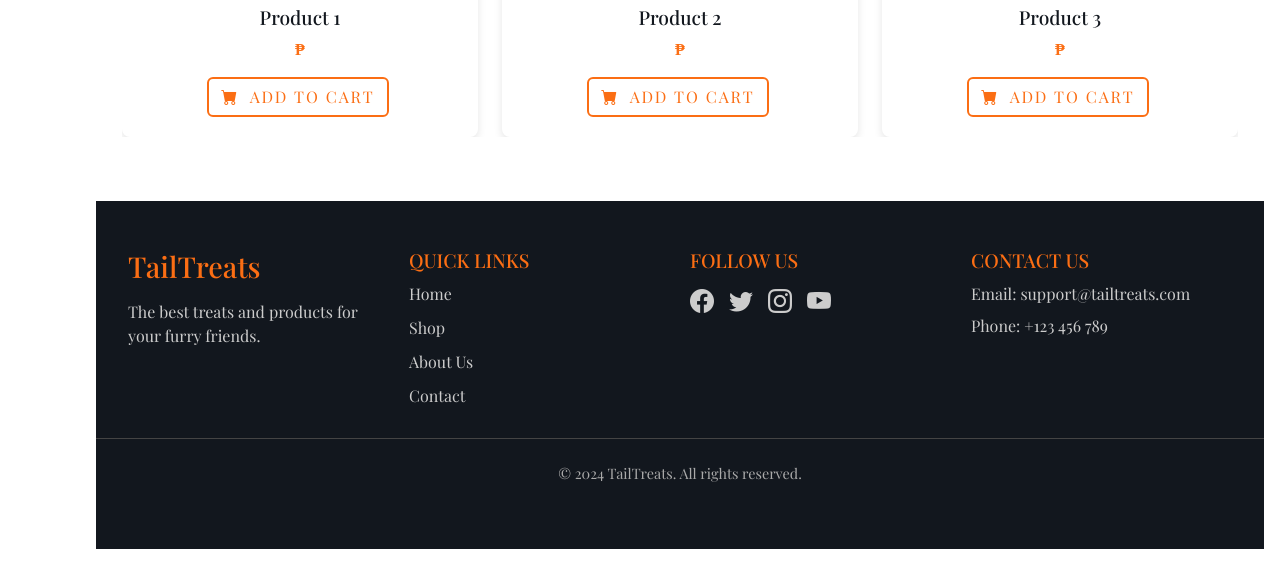
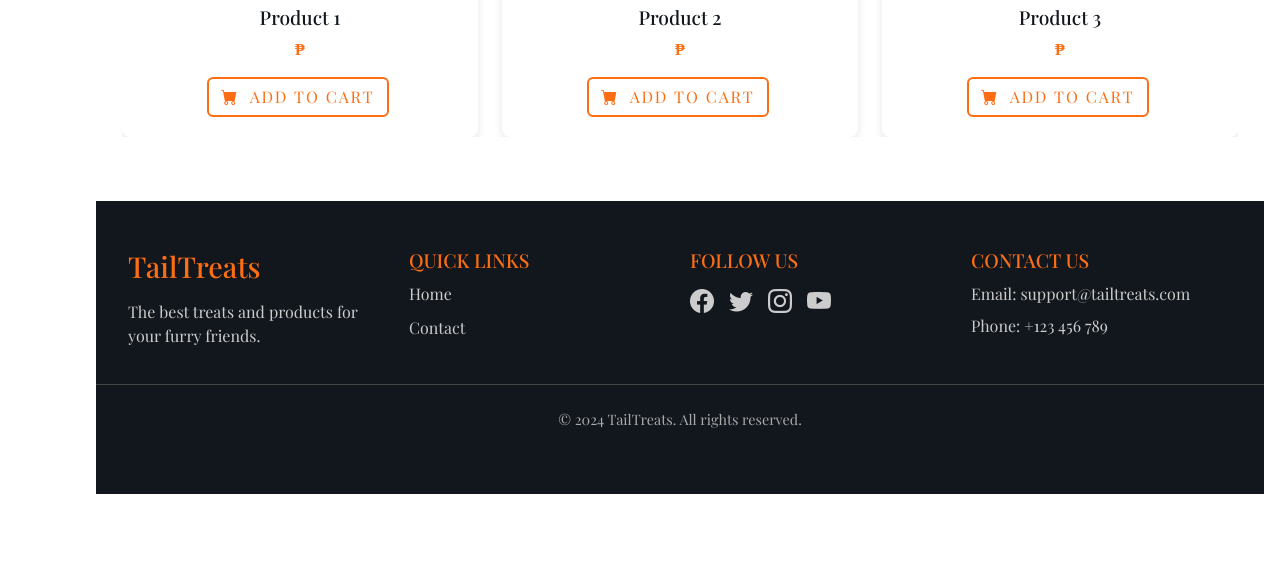
Before and after one commit to CML03012005/TailTreats, a PHP site: page / in a window 1280 px wide. Shown: the part 1760-2325 px from the top of the page. After the commit the page ends 2254 px from the top, so only its background shows below. Run offline with PHP 8.4, Linux system fonts and the light colour scheme; some web fonts are replaced.

Commit message:
I added/changed something

```diff
--- a/index.php
+++ b/index.php
@@ -308,8 +308,6 @@
           <h5 class="footer-subtitle">Quick Links</h5>
           <ul class="footer-links">
             <li><a href="#">Home</a></li>
-            <li><a href="#">Shop</a></li>
-            <li><a href="#">About Us</a></li>
             <li><a href="#">Contact</a></li>
           </ul>
         </div>
```
